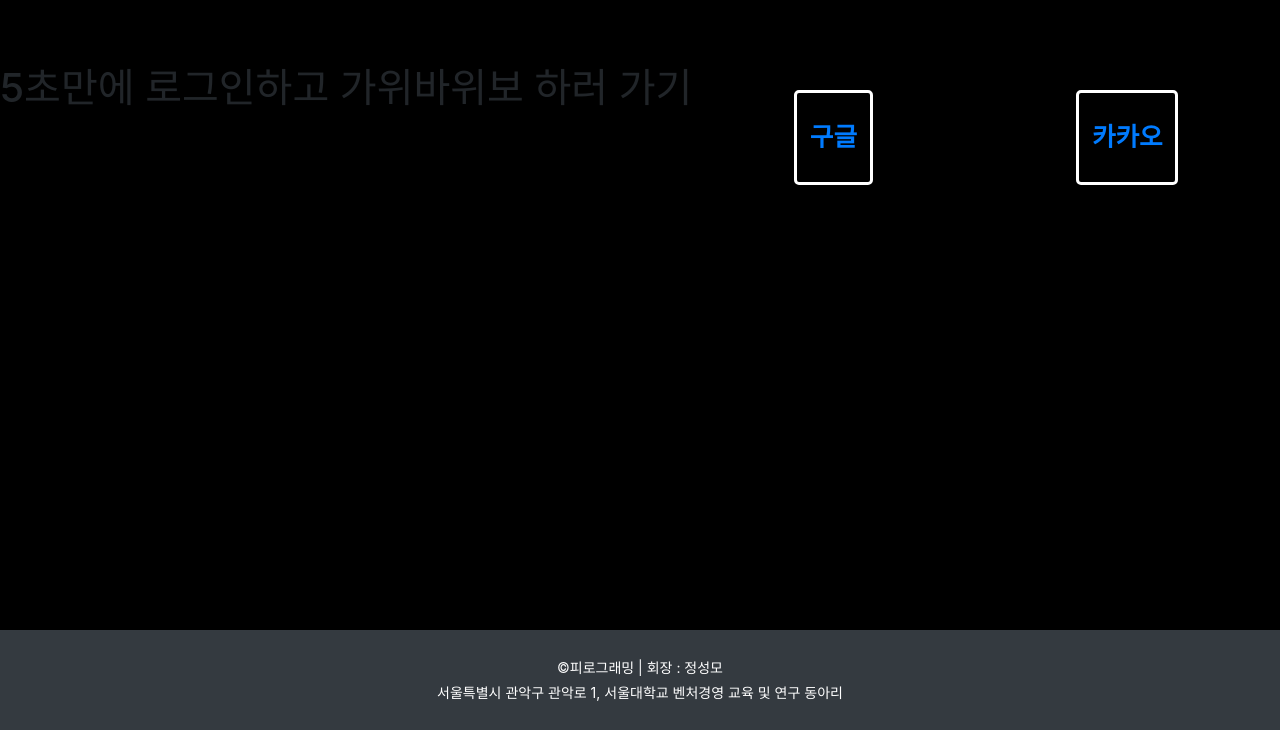
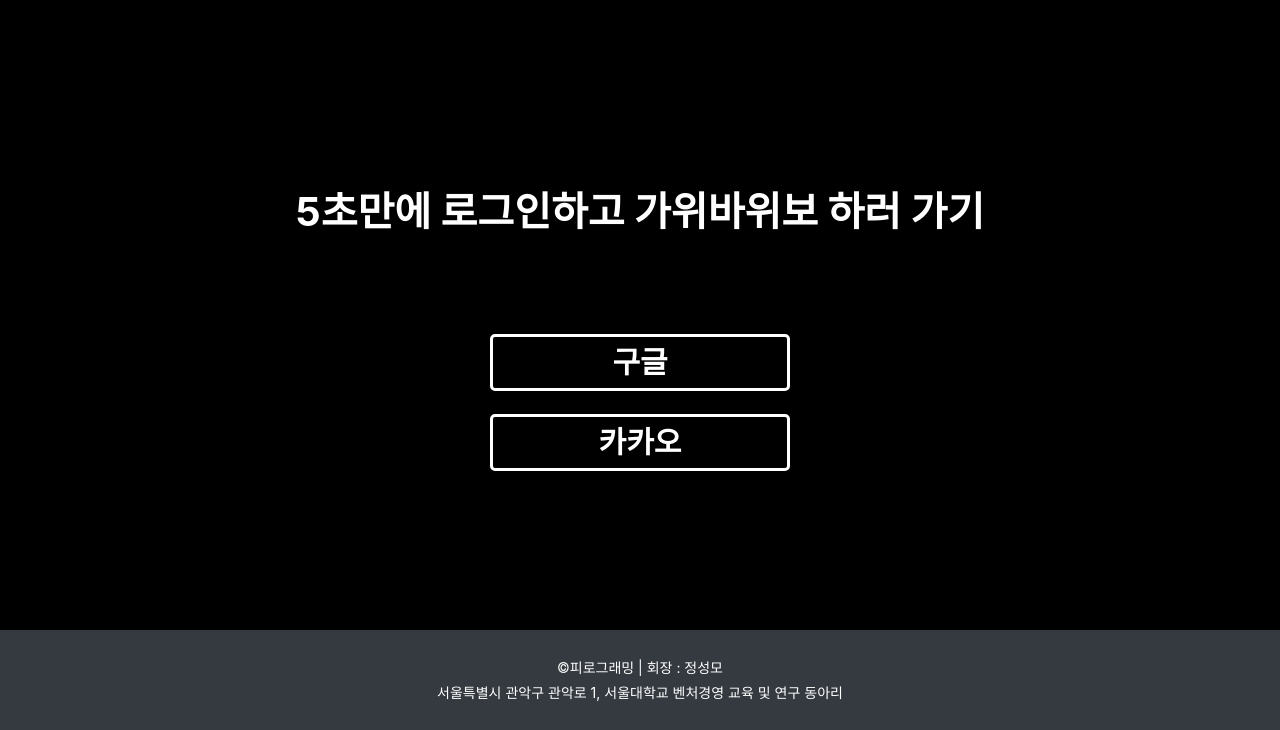
Before and after one commit to JeonHG/piro_newyear_present_GBB, a Django app: page /user/login/ in a window 1280 px wide. Shown: the part 70-800 px from the top of the page. Run offline with Django 3.2, Linux system fonts and the light colour scheme; some libraries are stand-ins or nearby versions.

```diff
--- a/core/templates/footer.html
+++ b/core/templates/footer.html
@@ -1,4 +1,3 @@
-<div class="footer-buffer"></div>
 <footer class="container-fluid d-flex flex-column justify-content-center">
   <div class="row d-flex justify-content-center">
     &copy피로그래밍 | 회장 : 정성모
--- a/games/templates/games/main.html
+++ b/games/templates/games/main.html
@@ -15,7 +15,7 @@
     </div>
     {% else %}
     <div class="col-md-12 box">
-      <div>전 세계 피로그래머와 가위바위보를 즐겨보세요!</div>
+      <h1 class="font1">전 세계 피로그래머와 가위바위보를 즐겨보세요!</h1>
     </div>
     <div class="col-md-12 box">
       <a class="atag" href="{% url 'users:login' %}?next=/play/">
--- a/static/css/style.css
+++ b/static/css/style.css
@@ -5,11 +5,13 @@ body {
   z-index: -5;
 }
 .main {
-  margin-top: 5%;
-  height: 100%;
+  height: 70vh;
   display: flex;
   text-align: center;
   justify-content: center;
+  align-items: center;
+}
+.main-container {
 }
 /* nav bar start */
 nav {
@@ -55,6 +57,14 @@ nav {
   justify-content: center;
   align-items: center;
 }
+.box-login {
+  width: 100%;
+  height: 10vh;
+  display: flex;
+  flex-direction: column;
+  align-items: center;
+}
+
 /* main end */
 
 /* footer start */
@@ -80,6 +90,9 @@ footer {
   color: white !important;
   font-weight: 700;
 }
+.h1 {
+  font-size: 40px;
+}
 
 .container-wrap {
   -webkit-box-shadow: 0px 0px 13px 6px rgba(150, 150, 150, 0.81);
@@ -94,7 +107,9 @@ footer {
 
 /* GENERAL BUTTON STYLING */
 .btn,
-.btn::after {
+.btn-social,
+.btn::after,
+.btn-social::after {
   -webkit-transition: all 0.3s;
   -moz-transition: all 0.3s;
   -o-transition: all 0.3s;
@@ -107,10 +122,10 @@ footer {
   border-radius: 5px;
   color: #fff;
   display: block;
-  font-size: 1.6em;
+  font-size: 30px;
   font-weight: bold;
   margin: 1em auto;
-  padding: 1em 0.5em;
+  padding: 0.1em 0.5em;
   position: relative;
   text-transform: uppercase;
 }
@@ -128,17 +143,63 @@ footer {
 }
 
 /* BUTTON 2 */
-.btn::after {
+.btn::after,
+.btn-social::after {
   height: 100%;
   left: 0;
   top: 0;
   width: 0;
 }
 
-.btn:hover:after {
+.btn:hover:after,
+.btn-social:hover:after {
   width: 100%;
 }
 
 .atag {
   text-decoration: none !important;
 }
+/* social-btn */
+.btn-social {
+  background: none;
+  border: 3px solid #fff;
+  border-radius: 5px;
+  color: #fff;
+  display: block;
+  font-size: 30px;
+  font-weight: bold;
+  margin: 1em auto;
+  padding: 0.1em 0.5em;
+  position: relative;
+  text-transform: uppercase;
+  width: 300px;
+}
+.kakao,
+.google {
+}
+
+.google::before,
+.google::after {
+  background: red;
+  content: "";
+  position: absolute;
+  z-index: -1;
+}
+
+.kakao::before,
+.kakao::after {
+  background: yellow;
+  content: "";
+  position: absolute;
+  z-index: -1;
+}
+.google:hover {
+  color: #fff;
+}
+
+.kakao:hover {
+  color: black;
+}
+.social-btn-wrap {
+  height: 10vh;
+}
--- a/users/templates/users/login.html
+++ b/users/templates/users/login.html
@@ -1,18 +1,39 @@
 {% extends 'base.html' %} {% load staticfiles %} {% block title %} Pirogramming
 - 가위바위보:) {% endblock %} {% block content %}
-<h1>5초만에 로그인하고 가위바위보 하러 가기</h1>
+<div>
   {% load socialaccount %} {%if request.user.is_authenticated%}
+  <div class="row">
+    <div>
       <h2>환영합니다, {{request.user.username}}</h2>
       <h3>나의 전적 보러가기</h3>
+    </div>
+  </div>
   {%else%}
-<button class="btn btn-dark">
-  <a href="{% provider_login_url 'google' %}">
+  <div class="box">
+    <div class="font1 h1">
+      5초만에 로그인하고 가위바위보 하러 가기
+    </div>
+  </div>
+  <div class="box">
+    <div class="box-login">
+      <div class="social-btn-wrap">
+        <a class="atag" href="{% provider_login_url 'google' %}">
+          <button class="btn-social google">
             구글
+          </button>
         </a>
+      </div>
+      <div class="social-btn-wrap">
+        <a
+          class="atag"
+          href="{% provider_login_url 'kakao' %}?next={{ request.path }}"
+        >
+          <button class="btn-social kakao">
+            카카오
           </button>
-<button class="btn btn-dark">
-  <a href="{% provider_login_url 'kakao' %}?next={{ request.path }}">
-    카카오
         </a>
-</button>
+      </div>
+    </div>
+  </div>
   {%endif%} {% endblock %}
+</div>
```
Lines whose indentation alone changed are shown as unchanged.
